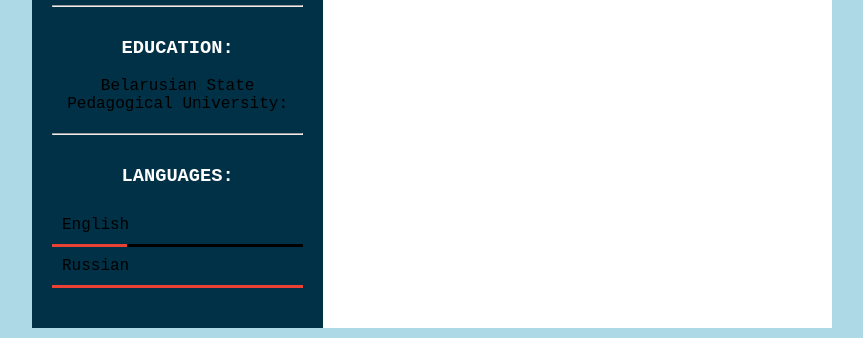
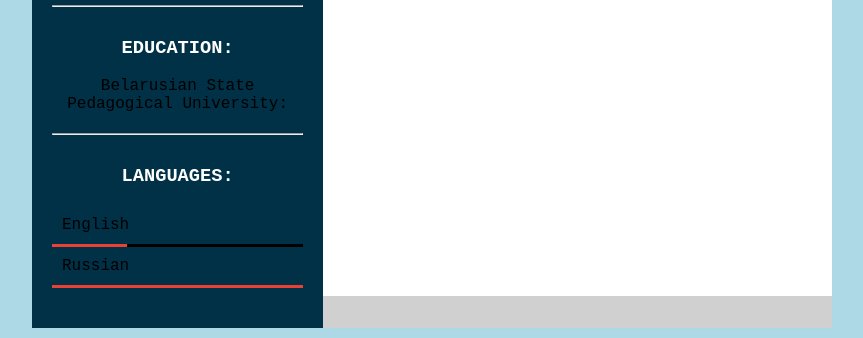
Before and after one commit to Belski-Anton/rsschool-cv, a plain HTML site: page index.html in a window 1280 px wide. Shown: the part 566-904 px from the top of the page, without its empty margins (208-1071 px from the left). Drawn offline with Linux system fonts and the light colour scheme; a web font is replaced by a local one.

Commit message:
feat: add footer properties

```diff
--- a/css/style.css
+++ b/css/style.css
@@ -112,3 +112,12 @@ header ul {
 ul>li {
    cursor: pointer;
 }
+
+footer {
+   display: flex;
+   align-items: center;
+   padding: 16px 0;
+   justify-content: space-around;
+   margin-top: auto;
+   background: #D0D0D0;
+}
```
